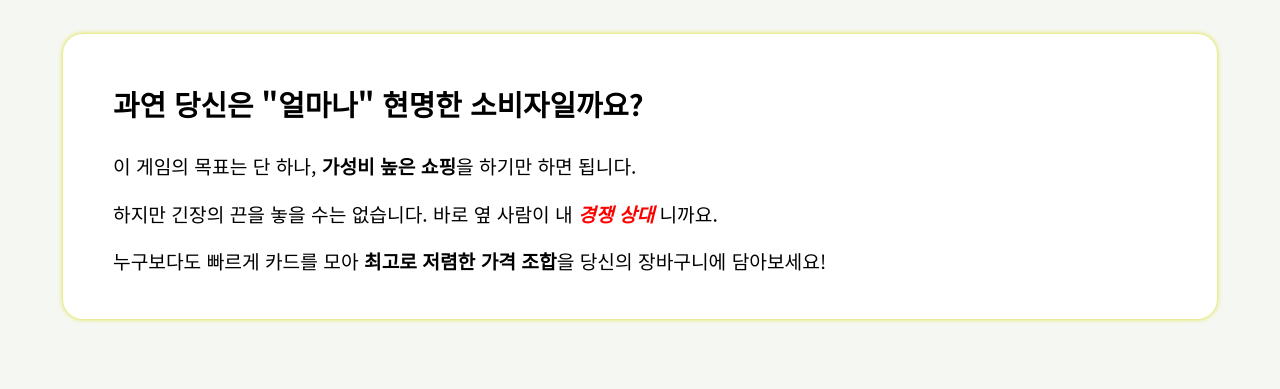
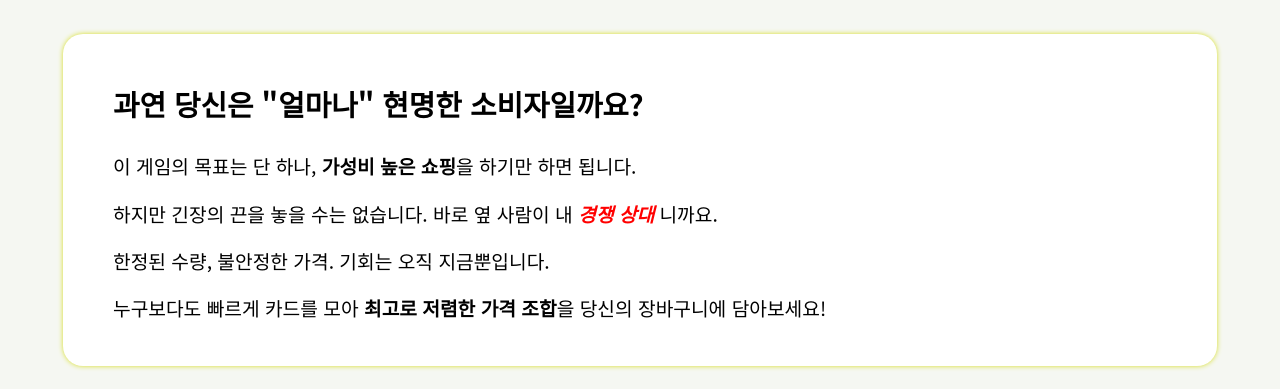
Before and after one commit to ajjkk01/web1, a plain HTML site: page forsale/index.html in a window 1280 px wide. Shown: the part 494-883 px from the top of the page. Before the commit the page ends 836 px from the top, so only its background shows below. Drawn offline with Linux system fonts and the light colour scheme.

Commit message:
Update index.html

```diff
--- a/forsale/index.html
+++ b/forsale/index.html
@@ -30,6 +30,7 @@
             <p style="font-size: 1.8rem;font-weight: bold;">과연 당신은 "얼마나" 현명한 소비자일까요?</p>
             <p> 이 게임의 목표는 단 하나, <b>가성비 높은 쇼핑</b>을 하기만 하면 됩니다.</p>
             <p>하지만 긴장의 끈을 놓을 수는 없습니다. 바로 옆 사람이 내 <i style="font-weight: bold; color: red;">경쟁 상대</i> 니까요. </p>
+            <p>한정된 수량, 불안정한 가격. 기회는 오직 지금뿐입니다.</p>
             <p>누구보다도 빠르게 카드를 모아 <b>최고로 저렴한 가격 조합</b>을 당신의 장바구니에 담아보세요!</p>
         </div>
     </div>
```
